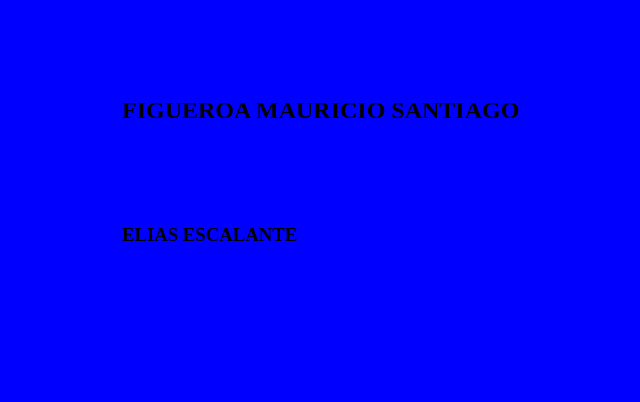
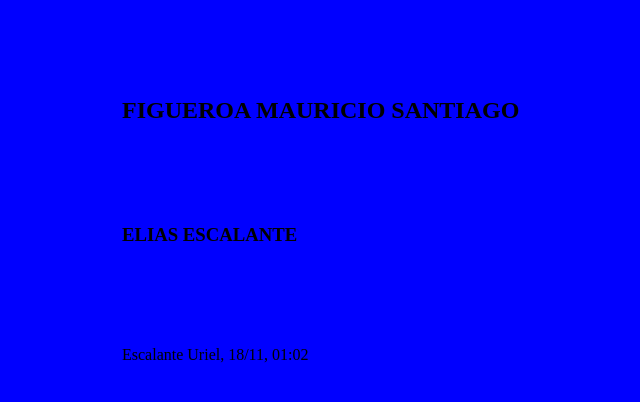
Before and after one commit to deus-sudo26/TP_SO_I4_Equipo_105, a plain HTML site: page index.html in a window 1280 px wide. Shown: the part 240-642 px from the top of the page, without its empty margins (178-818 px from the left). Drawn offline with Linux system fonts and the light colour scheme.

Commit message:
gamma hace push

```diff
--- a/index.html
+++ b/index.html
@@ -10,5 +10,6 @@
     <h1>Control de versiones</h1>
     <h2>FIGUEROA MAURICIO SANTIAGO</h2>
     <h3>ELIAS ESCALANTE</h3>
+    <p>Escalante Uriel, 18/11, 01:02</p>
 </body>
 </html>
```
